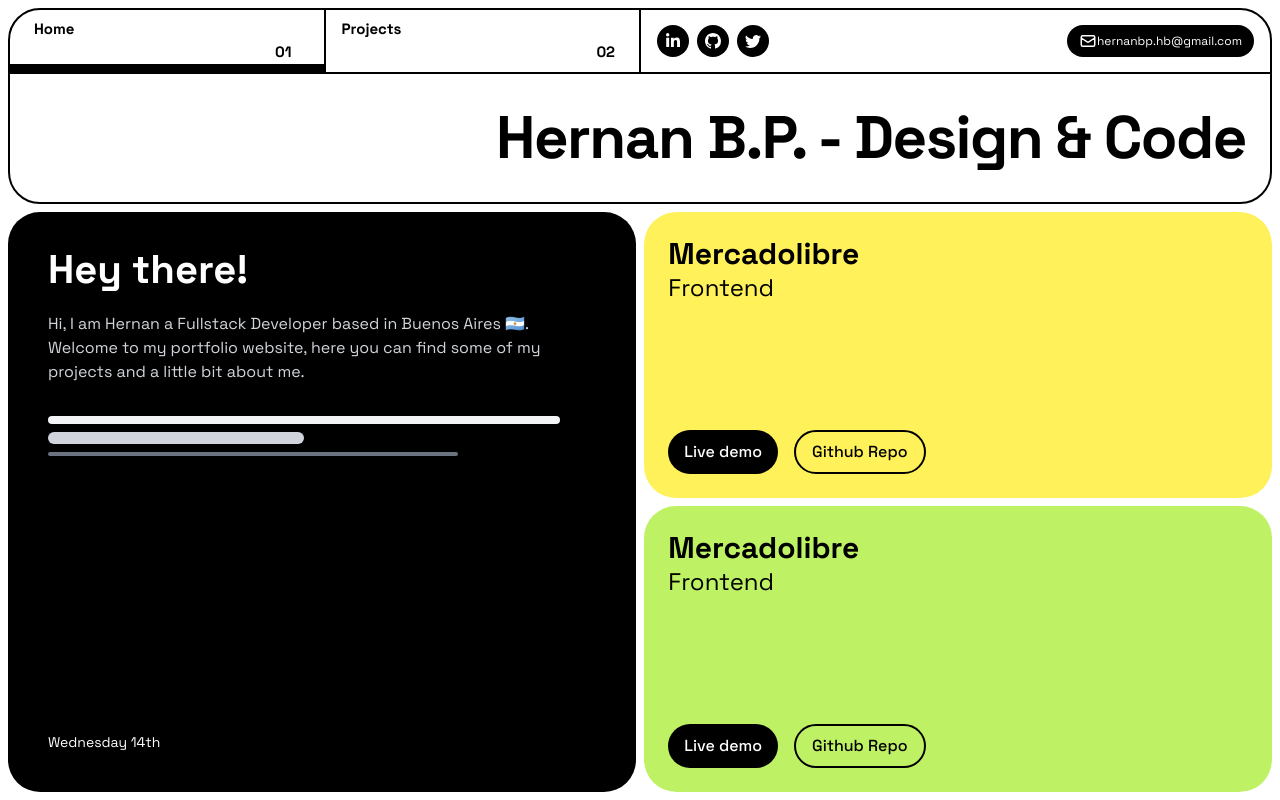
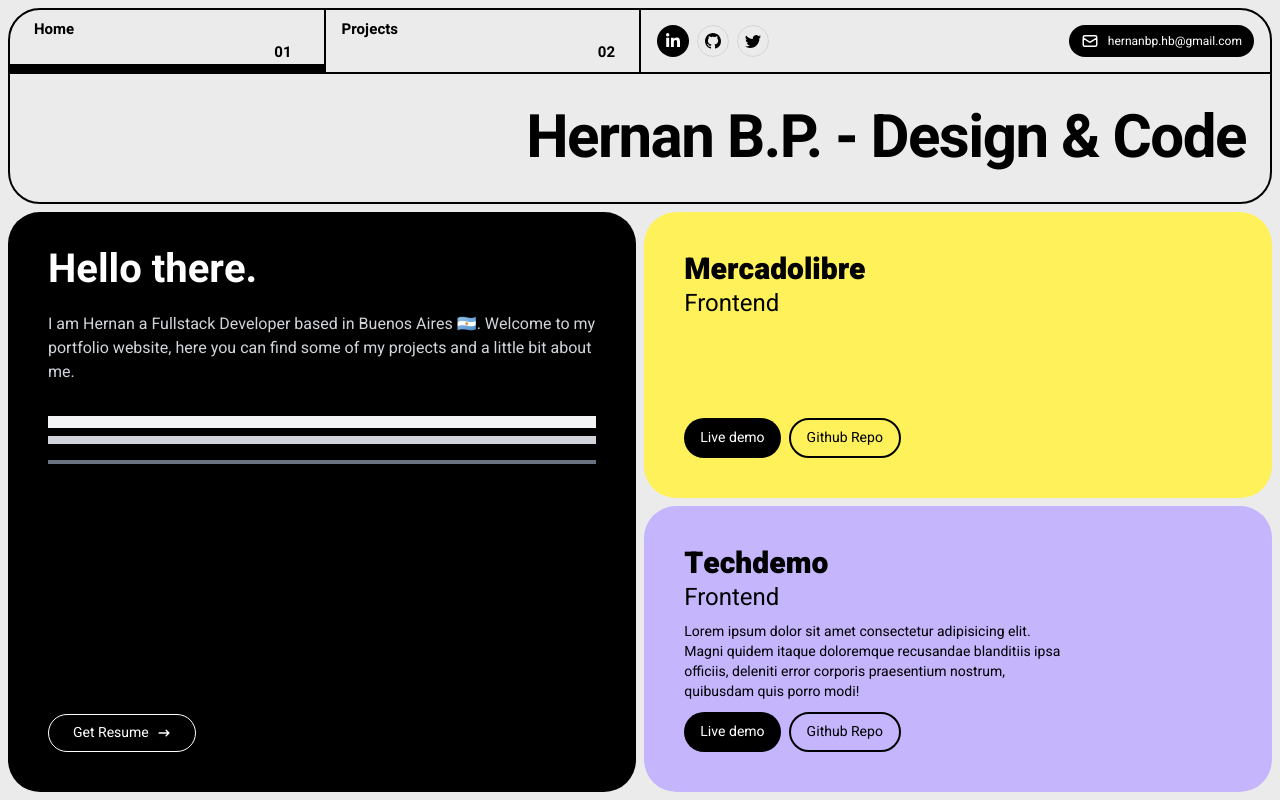
Before and after one commit to Hernanbp/t3portf, a Next.js app: page / in a window 1280 px wide. Built offline with nearby package versions, Linux system fonts and the light colour scheme.

Commit message:
first commit

```diff
--- a/src/components/Header.tsx
+++ b/src/components/Header.tsx
@@ -8,13 +8,14 @@
 
 const Header = () => {
   const [active, setActive] = useState(false);
+  const [active2, setActive2] = useState(false);
 
   const route = useRouter().pathname;
 
   useEffect(() => {
-    if (route === "/") {
-      setActive(true);
-    }
+    //  if route equal to / then setActive(true) else setActive(false)
+    route === "/" ? setActive(true) : setActive(false);
+    route === "/projects" ? setActive2(true) : setActive2(false);
   }, [route]);
 
   return (
@@ -23,7 +24,7 @@
       animate={{ y: 0, opacity: 1 }}
       transition={{
         type: "spring",
-        stiffness: 30,
+        stiffness: 50,
         damping: 15,
         mass: 0.5,
       }}
@@ -41,7 +42,7 @@
               {/* cambiar a w-0 */}
               <span
                 className={`absolute bottom-0 left-0 h-2 ${
-                  active ? "w-full" : 0
+                  active ? "w-full" : "w-0"
                 }  bg-black duration-300 ease-in-out group-hover:w-full group-hover:transition-all`}
               ></span>
             </li>
@@ -53,7 +54,11 @@
             <li className="grid-row-2 grid px-2">
               Projects
               <p className="justify-self-end px-2">02</p>
-              <span className="absolute bottom-0 left-0 h-2 w-0 bg-black duration-300 ease-in-out group-hover:w-full group-hover:transition-all"></span>
+              <span
+                className={`absolute bottom-0 left-0 h-2 ${
+                  active2 ? "w-full" : "w-0"
+                }  bg-black duration-300 ease-in-out group-hover:w-full group-hover:transition-all`}
+              ></span>
             </li>
           </Link>
           <li className="hidden items-center p-4 lg:flex lg:w-full lg:rounded-tr-4xl lg:border-b-2 lg:border-black">
@@ -61,11 +66,17 @@
               <li className="flex h-8 w-8 items-center justify-center rounded-full bg-black p-2  text-white hover:bg-gray-800">
                 <FaLinkedinIn size="1rem" />
               </li>
-              <li className="flex h-8 w-8 items-center justify-center rounded-full bg-black p-2  text-white hover:bg-gray-800">
-                <BsGithub size="1rem" />
+              <li className="group flex h-8 w-8 items-center justify-center rounded-full border border-gray-300  text-white transition-all duration-100 ease-in-out hover:border-black hover:bg-black">
+                <BsGithub
+                  className="text-black  group-hover:text-white"
+                  size="1rem"
+                />
               </li>
-              <li className="flex h-8 w-8 items-center justify-center rounded-full bg-black p-2  text-white hover:bg-gray-800">
-                <BsTwitter size="1rem" />
+              <li className="group flex h-8 w-8 items-center justify-center rounded-full border border-gray-300  text-white transition-all duration-100 ease-in-out hover:border-black hover:bg-black">
+                <BsTwitter
+                  className="text-black  group-hover:text-white"
+                  size="1rem"
+                />
               </li>
             </ul>
             <div className="flex h-8 w-1/3 items-center justify-between  rounded-full bg-black p-1 px-3 text-xs font-normal text-white">
--- a/src/pages/_app.tsx
+++ b/src/pages/_app.tsx
@@ -1,15 +1,15 @@
 import { type AppType } from "next/dist/shared/lib/utils";
 import "../styles/globals.css";
 import Header from "../components/Header";
-import { Space_Grotesk } from "@next/font/google";
+import { Heebo } from "@next/font/google";
 
-const space = Space_Grotesk({ subsets: ["latin"] });
+const space = Heebo({ subsets: ["latin"] });
 
 const MyApp: AppType = ({ Component, pageProps }) => {
   return (
     <main
       style={space.style}
-      className="my-0 mx-auto flex h-screen max-w-screen-2xl flex-col gap-2 scroll-smooth  p-2"
+      className="my-0 mx-auto flex h-screen max-w-screen-2xl  flex-col gap-2 scroll-smooth  p-2"
     >
       <Header />
       <Component {...pageProps} />
--- a/src/pages/index.tsx
+++ b/src/pages/index.tsx
@@ -2,6 +2,8 @@
 import Head from "next/head";
 import Image from "next/image";
 import { motion } from "framer-motion";
+import { HiArrowNarrowRight } from "react-icons/hi";
+import Link from "next/link";
 
 const Home: NextPage = () => {
   return (
@@ -11,37 +13,101 @@
         <meta name="description" content="Generated by create-t3-app" />
         <link rel="icon" href="/favicon.ico" />
       </Head>
-      <motion.section className="flex h-5/6 flex-col gap-2 lg:flex-row ">
+      <motion.section className="flex h-5/6  flex-col gap-2 lg:flex-row">
         <motion.div
           initial={{ y: 100, opacity: 0 }}
           animate={{ y: 0, opacity: 1 }}
           transition={{
             type: "spring",
             stiffness: 30,
-            damping: 15,
+            damping: 10,
             mass: 0.5,
             delay: 0.3,
           }}
           className=" flex h-full  w-full flex-col justify-between rounded-4xl bg-black p-6 lg:w-1/2 lg:p-10"
         >
-          <div className="max-w-lg">
+          <div>
             <h2 className="tracking-snug mb-2 text-3xl font-bold text-white lg:mb-6 lg:text-4.5xl">
-              Hey there!
+              Hello there.
             </h2>
             <p className="text-sm text-gray-300 lg:text-base ">
-              Hi, I am Hernan a Fullstack Developer based in Buenos Aires 🇦🇷.
+              I am Hernan a Fullstack Developer based in Buenos Aires 🇦🇷.
               Welcome to my portfolio website, here you can find some of my
               projects and a little bit about me.
             </p>
-            <div className="mt-4 h-2 w-full rounded-full bg-gray-100 lg:mt-8"></div>
-            <div className="mt-2 h-3 w-1/2 rounded-full bg-gray-300 lg:mt-2"></div>
-            <div className="mt-2 h-1 w-4/5 rounded-full bg-gray-500 lg:mt-2"></div>
+            <div className="mt-4 h-3 w-full bg-gray-100 lg:mt-8 "></div>
+            <div className="mt-2 h-2 w-full bg-gray-300 lg:mt-2 "></div>
+            <div className="mt-4 h-1 w-full bg-gray-500 lg:mt-4"></div>
           </div>
           <div>
-            <p className="text-sm text-white">Wednesday 14th</p>
+            <motion.button
+              initial={{ y: 100, opacity: 0 }}
+              animate={{ y: 0, opacity: 1 }}
+              transition={{
+                type: "spring",
+                stiffness: 30,
+                damping: 15,
+                delay: 0.1,
+              }}
+              className="group flex items-center  gap-2 rounded-full border border-white p-2 px-6 text-sm text-white hover:bg-white hover:text-black"
+            >
+              Get Resume
+              <HiArrowNarrowRight className="transition ease-in-out group-hover:translate-x-1 group-hover:text-black" />
+            </motion.button>
           </div>
         </motion.div>
-        <div className="relative flex h-full w-full flex-col  justify-center  gap-2 overflow-hidden rounded-4xl lg:h-full lg:w-1/2">
+        <div className="relative flex h-full w-full flex-col  justify-center  gap-2 overflow-hidden rounded-4xl  lg:w-1/2">
+          <motion.div
+            initial={{ y: 100, opacity: 0 }}
+            animate={{ y: 0, opacity: 1 }}
+            transition={{
+              type: "spring",
+              stiffness: 30,
+              damping: 10,
+              mass: 0.5,
+              delay: 0.5,
+            }}
+            className="flex h-full flex-col justify-between overflow-hidden rounded-4xl bg-ml p-4 lg:p-10"
+          >
+            <div>
+              <h1 className="tracking-snug text-xl font-black leading-none lg:text-3xl">
+                Mercadolibre
+              </h1>
+              <h2 className="text-lg font-normal lg:text-2xl">Frontend</h2>
+            </div>
+
+            <div className="flex gap-2 ">
+              <Link href="https://mercadolibre-psi.vercel.app/" target="_blank">
+                <motion.button
+                  initial={{ y: 100, opacity: 0 }}
+                  animate={{ y: 0, opacity: 1 }}
+                  transition={{
+                    type: "spring",
+                    stiffness: 30,
+                    damping: 15,
+                    delay: 0.1,
+                  }}
+                  className="flex h-full items-center justify-center rounded-4xl bg-black p-2 px-4 text-sm text-white "
+                >
+                  Live demo
+                </motion.button>
+              </Link>
+              <motion.button
+                initial={{ y: 100, opacity: 0 }}
+                animate={{ y: 0, opacity: 1 }}
+                transition={{
+                  type: "spring",
+                  stiffness: 30,
+                  damping: 10,
+                  delay: 0.3,
+                }}
+                className="flex items-center justify-center rounded-4xl border-2 border-black p-2 px-4 text-sm text-black hover:bg-black  hover:text-white "
+              >
+                Github Repo
+              </motion.button>
+            </div>
+          </motion.div>
+
           <motion.div
             initial={{ y: 100, opacity: 0 }}
             animate={{ y: 0, opacity: 1 }}
@@ -50,18 +116,25 @@
               stiffness: 30,
               damping: 15,
               mass: 0.5,
-              delay: 0.5,
+              delay: 0.7,
             }}
-            className="flex h-full flex-col justify-between overflow-hidden rounded-4xl bg-ml p-6"
+            className="flex h-full flex-col justify-between overflow-hidden rounded-4xl bg-violet-300 p-4 lg:p-10"
           >
             <div>
               <h1 className="tracking-snug text-xl font-black leading-none lg:text-3xl">
-                Mercadolibre
+                Techdemo
               </h1>
               <h2 className="text-lg font-normal lg:text-2xl">Frontend</h2>
+
+              <p className="mt-2 max-w-sm text-sm">
+                Lorem ipsum dolor sit amet consectetur adipisicing elit. Magni
+                quidem itaque doloremque recusandae blanditiis ipsa officiis,
+                deleniti error corporis praesentium nostrum, quibusdam quis
+                porro modi!
+              </p>
             </div>
 
-            <div className="flex gap-4 font-medium">
+            <div className="flex gap-2 ">
               <motion.button
                 initial={{ y: 100, opacity: 0 }}
                 animate={{ y: 0, opacity: 1 }}
@@ -71,7 +144,7 @@
                   damping: 15,
                   delay: 0.1,
                 }}
-                className="flex items-center justify-center rounded-4xl bg-black p-2 px-4 text-xs text-white lg:text-base"
+                className="flex items-center justify-center rounded-4xl bg-black p-2 px-4 text-sm text-white "
               >
                 Live demo
               </motion.button>
@@ -84,55 +157,7 @@
                   damping: 15,
                   delay: 0.3,
                 }}
-                className="flex items-center justify-center rounded-4xl border-2 border-black p-2 px-4 text-sm text-black hover:bg-black  hover:text-white lg:text-base"
-              >
-                Github Repo
-              </motion.button>
-            </div>
-          </motion.div>
-          <motion.div
-            initial={{ y: 100, opacity: 0 }}
-            animate={{ y: 0, opacity: 1 }}
-            transition={{
-              type: "spring",
-              stiffness: 30,
-              damping: 15,
-              mass: 0.5,
-              delay: 0.7,
-            }}
-            className="flex h-full flex-col justify-between overflow-hidden rounded-4xl bg-lime-300 p-6"
-          >
-            <div>
-              <h1 className="tracking-snug text-xl font-black leading-none lg:text-3xl">
-                Mercadolibre
-              </h1>
-              <h2 className="text-lg font-normal lg:text-2xl">Frontend</h2>
-            </div>
-
-            <div className="flex gap-4 font-medium">
-              <motion.button
-                initial={{ y: 100, opacity: 0 }}
-                animate={{ y: 0, opacity: 1 }}
-                transition={{
-                  type: "spring",
-                  stiffness: 30,
-                  damping: 15,
-                  delay: 0.1,
-                }}
-                className="flex items-center justify-center rounded-4xl bg-black p-2 px-4 text-xs text-white lg:text-base"
-              >
-                Live demo
-              </motion.button>
-              <motion.button
-                initial={{ y: 100, opacity: 0 }}
-                animate={{ y: 0, opacity: 1 }}
-                transition={{
-                  type: "spring",
-                  stiffness: 30,
-                  damping: 15,
-                  delay: 0.3,
-                }}
-                className="flex items-center justify-center rounded-4xl border-2 border-black p-2 px-4 text-sm text-black hover:bg-black  hover:text-white lg:text-base"
+                className="flex items-center justify-center rounded-4xl border-2 border-black p-2 px-4 text-sm text-black hover:bg-black  hover:text-white "
               >
                 Github Repo
               </motion.button>
--- a/src/styles/globals.css
+++ b/src/styles/globals.css
@@ -5,3 +5,7 @@
 ::-webkit-scrollbar {
   display: none; /* Chrome, Safari, Opera*/
 }
+
+html {
+  background: hsl(0, 0%, 92%);
+}
```
Also changed, not shown: public/t1.png.
